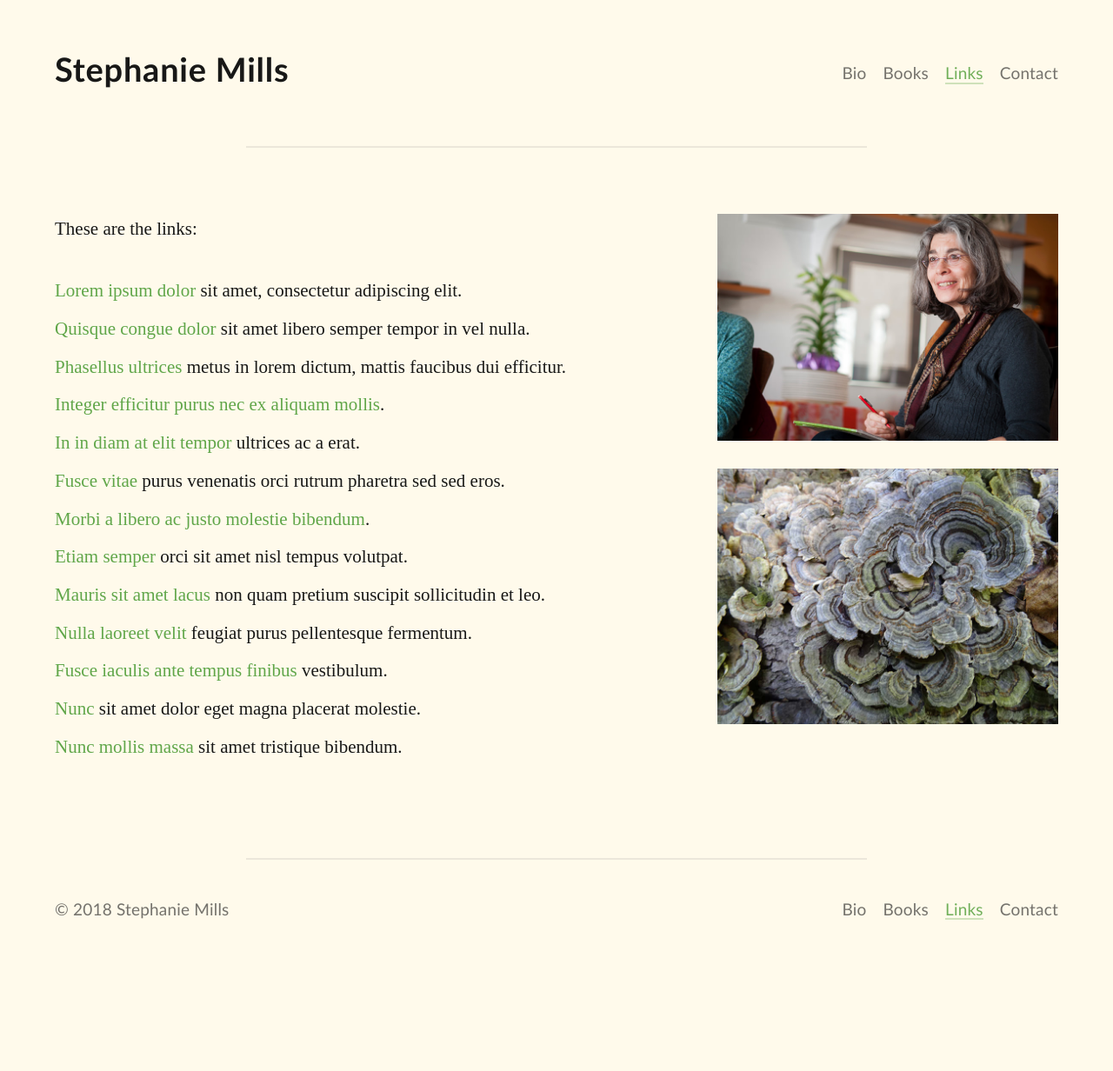
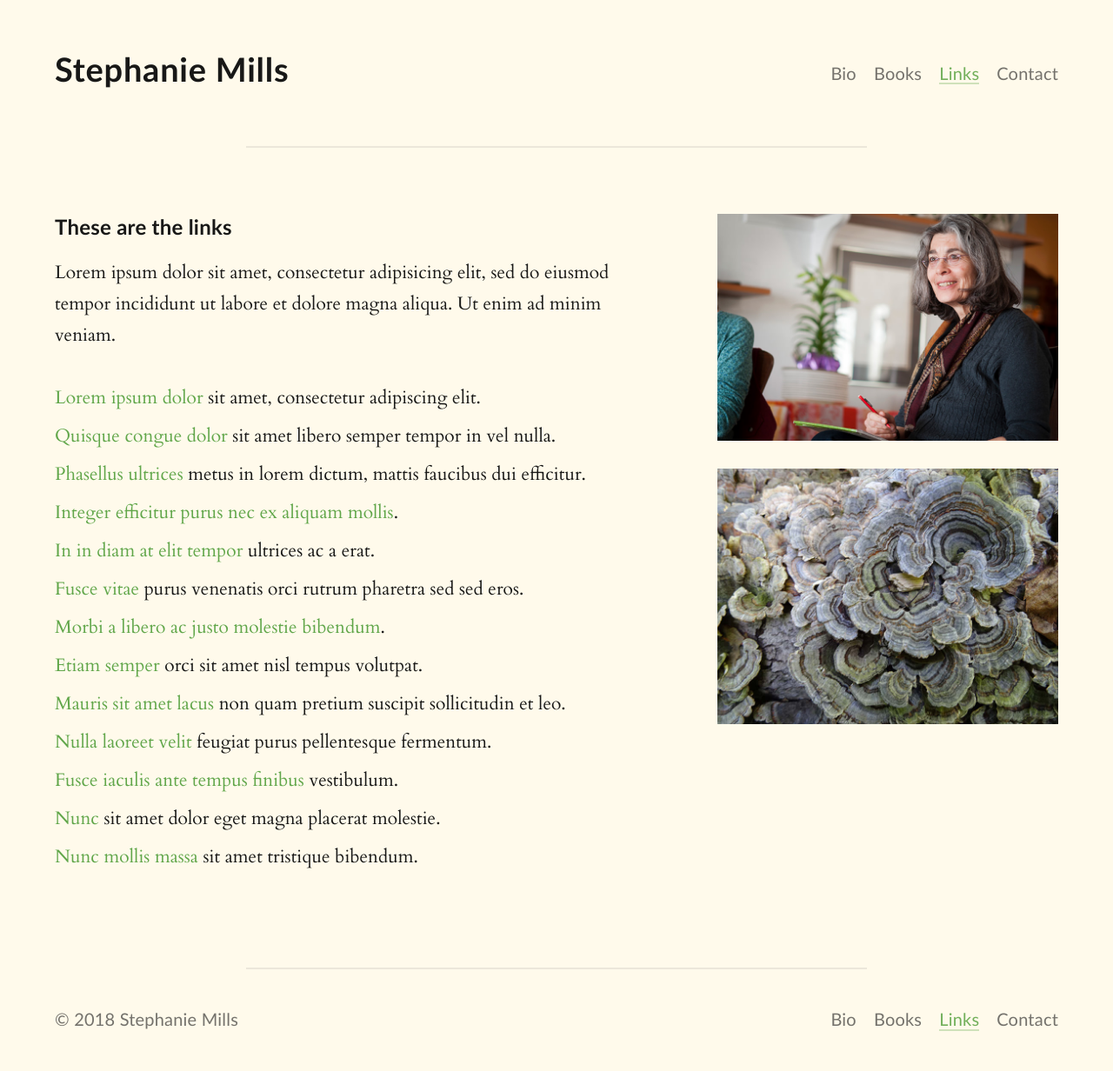
Before and after one commit to cscottmills/smillswriter, a Jekyll site: the page built from links.md, in a window 1280 px wide. Shown: the whole page at 87% size. Built offline with Jekyll 4.4.1, drawn with Linux system fonts in a browser that asks for light colours; some web fonts are replaced; before the commit the page ends 1104 px from its top, so only the background shows below that.

Commit message:
Embed fonts, improve typographic styles

```diff
--- a/_data/books.yml
+++ b/_data/books.yml
@@ -1,4 +1,4 @@
-- title: "On Gandhi's Path: Bob Swann's Work for Peace and Community Economics"
+- title: "On Gandhi's Path"
   details: >
     A concise, intellectually rich, and gracefully written biography of Robert Swann, peace activist and pioneer of community economics, On Gandhi’s Path introduces Swann, a WWII vintage absolutist war resister, and his decentralist cohort of pacifists, homesteaders, economic cooperators, and land and monetary reformers. Swann, a friend and colleague of E.F. Schumacher’s, established numerous economic innovations that foster small self-reliant community.
   year: 2010
--- a/_layouts/default.html
+++ b/_layouts/default.html
@@ -13,6 +13,7 @@
   <!-- <link rel="icon" href="/favicon.png"> -->
   <!-- TODO temporary; embed once typefaces are final -->
   <!-- <link href="https://fonts.googleapis.com/css?family=Amiko:400,600|Cardo:400,400i|Fira+Sans:400,400i,600|Libre+Baskerville:400,400i|Source+Sans+Pro:400,400i,600|Source+Serif+Pro:400,600" rel="stylesheet"> -->
+  <link href="https://fonts.googleapis.com/css?family=Khula:400,700|Merriweather+Sans:400,700|Noto+Sans:400,700|Open+Sans:400,700|Palanquin:400,700" rel="stylesheet">
   <link rel="stylesheet" href="/resources/css/styles.css">
 </head>
 <body>
--- a/links.md
+++ b/links.md
@@ -9,7 +9,8 @@ images:
     alt: Fungi in Michigan's Upper Peninsula
 ---
 
-These are the links:
+## These are the links
+Lorem ipsum dolor sit amet, consectetur adipisicing elit, sed do eiusmod tempor incididunt ut labore et dolore magna aliqua. Ut enim ad minim veniam.
 
 - [Lorem ipsum dolor](/) sit amet, consectetur adipiscing elit.
 - [Quisque congue dolor](/) sit amet libero semper tempor in vel nulla.
--- a/resources/_scss/_base.scss
+++ b/resources/_scss/_base.scss
@@ -33,11 +33,7 @@ body {
   background-color: $offWhite;
 
   @include respond($onega) {
-    font-size: ($baseSize * 1.125);
-  }
-
-  @include respond($vostok) {
-    font-size: ($baseSize * 1.25);
+    font-size: ($baseSize * 1.167);
   }
 }
 
--- a/resources/_scss/_components.scss
+++ b/resources/_scss/_components.scss
@@ -79,7 +79,6 @@
 // --------------------------
 .page-footer {
   @include sans;
-  // @include full-bleed(transparentize($grayDark, 0.96), down);
   color: transparentize($grayDark, 0.4);
   padding-bottom: rem(38);
 
--- /dev/null
+++ b/resources/_scss/_fonts.scss
@@ -0,0 +1,51 @@
+// Fonts
+// -----
+
+// Cardo
+// --------------------------------------------------------
+// Regular
+@font-face {
+  font-family: "cardo";
+  src: url('../fonts/cardo-regular.woff2') format('woff2'),
+       url('../fonts/cardo-regular.woff') format('woff');
+  font-weight: normal;
+  font-style: normal;
+}
+
+// Italic
+@font-face {
+  font-family: "cardo";
+  src: url('../fonts/cardo-italic.woff2') format('woff2'),
+       url('../fonts/cardo-italic.woff') format('woff');
+  font-weight: normal;
+  font-style: italic;
+}
+
+// Bold
+@font-face {
+  font-family: "cardo";
+  src: url('../fonts/cardo-bold.woff2') format('woff2'),
+       url('../fonts/cardo-bold.woff') format('woff');
+  font-weight: bold;
+  font-style: normal;
+}
+
+// Palanquin
+// --------------------------------------------------------
+// Regular
+@font-face {
+  font-family: "palanquin";
+  src: url('../fonts/palanquin-regular.woff2') format('woff2'),
+       url('../fonts/palanquin-regular.woff') format('woff');
+  font-weight: normal;
+  font-style: normal;
+}
+
+// Bold
+@font-face {
+  font-family: "palanquin";
+  src: url('../fonts/palanquin-bold.woff2') format('woff2'),
+       url('../fonts/palanquin-bold.woff') format('woff');
+  font-weight: bold;
+  font-style: normal;
+}
--- a/resources/_scss/_mixins.scss
+++ b/resources/_scss/_mixins.scss
@@ -3,7 +3,7 @@
 
 // Text
 // --------------------------
-@mixin sans($size: 1.188rem) {
+@mixin sans($size: 1.25rem) {
   font-family: $fontSans;
   letter-spacing: ls(10);
   line-height: 1.316;
@@ -29,11 +29,10 @@
 }
 
 @mixin subhead {
-  @include sans(1.188rem);
-  // font-size: rem(19);
+  @include sans(1.25rem);
   font-weight: 600;
   line-height: $lessLineHeight;
-  margin-bottom: 1em;
+  margin-bottom: 0.8em;
 
   @include respond($onega) {
     font-size: rem(22);
--- a/resources/_scss/_variables.scss
+++ b/resources/_scss/_variables.scss
@@ -11,15 +11,16 @@ $green: #60a649;
 
 // Typography
 // --------------------------------------------------------
-$baseSize: 1.05em;
-$fontSerif: 'Cardo', serif;
-$fontSans: 'gill sans';
-$baseLineHeight: 1.7;
+$baseSize: 1.125em;
+
+$fontSerif: 'cardo', serif;
+$fontSans: 'gill sans', 'palanquin', sans-serif;
 
 // Measurements
 // --------------------------------------------------------
 // $containerWidth: ∞;
 
+$baseLineHeight: 1.714;
 $lessLineHeight: 1.263;
 $verticalSpace: ($baseLineHeight * 1em);
 
--- a/resources/css/styles.scss
+++ b/resources/css/styles.scss
@@ -11,6 +11,7 @@
 @import "normalize";
 @import "variables";
 @import "functions";
+@import "fonts";
 @import "mixins-base";
 @import "mixins";
 @import "base";
```
Also changed, not shown: resources/fonts/cardo-bold.woff (added), resources/fonts/cardo-bold.woff2 (added), resources/fonts/cardo-italic.woff (added), resources/fonts/cardo-italic.woff2 (added), resources/fonts/cardo-regular.woff (added), resources/fonts/cardo-regular.woff2 (added), resources/fonts/palanquin-bold.woff (added), resources/fonts/palanquin-bold.woff2 (added), resources/fonts/palanquin-regular.woff (added), resources/fonts/palanquin-regular.woff2 (added), resources/images/books/on-gandhi-s-path.jpg (renamed from resources/images/books/on-gandhi-s-path-bob-swann-s-work-for-peace-and-community-economics.jpg).
